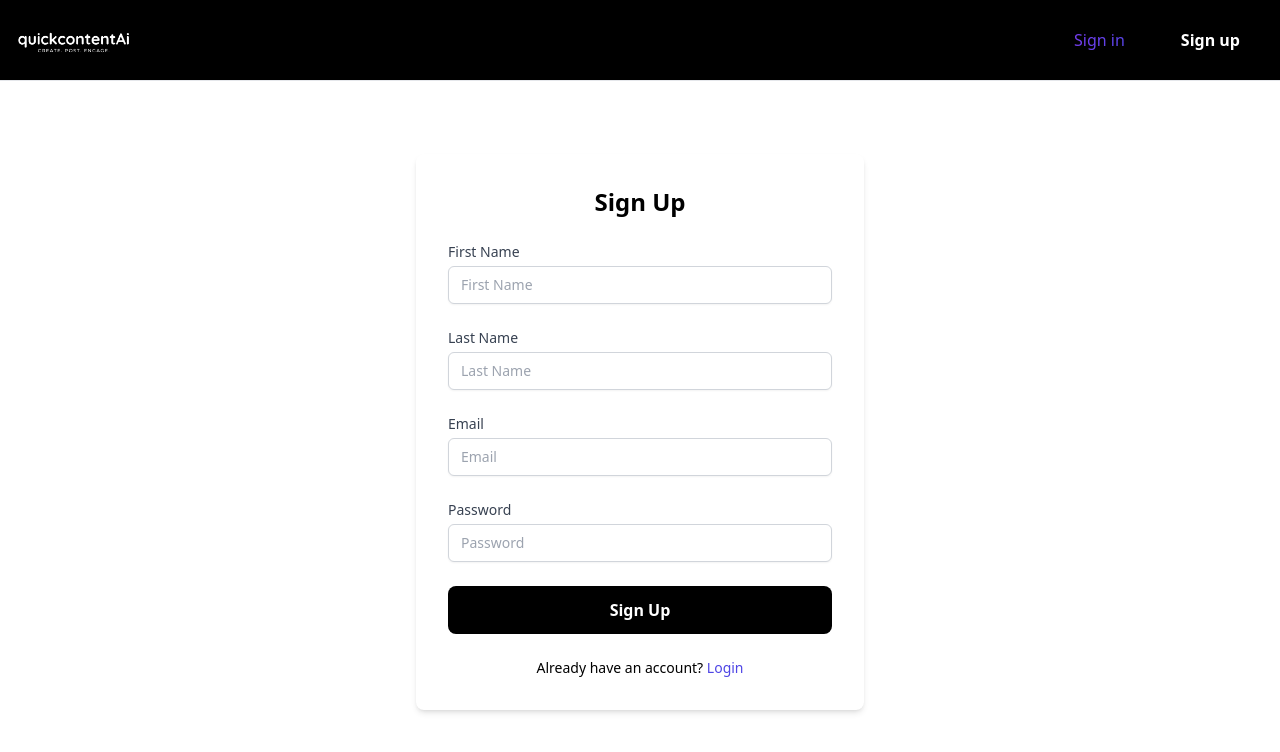
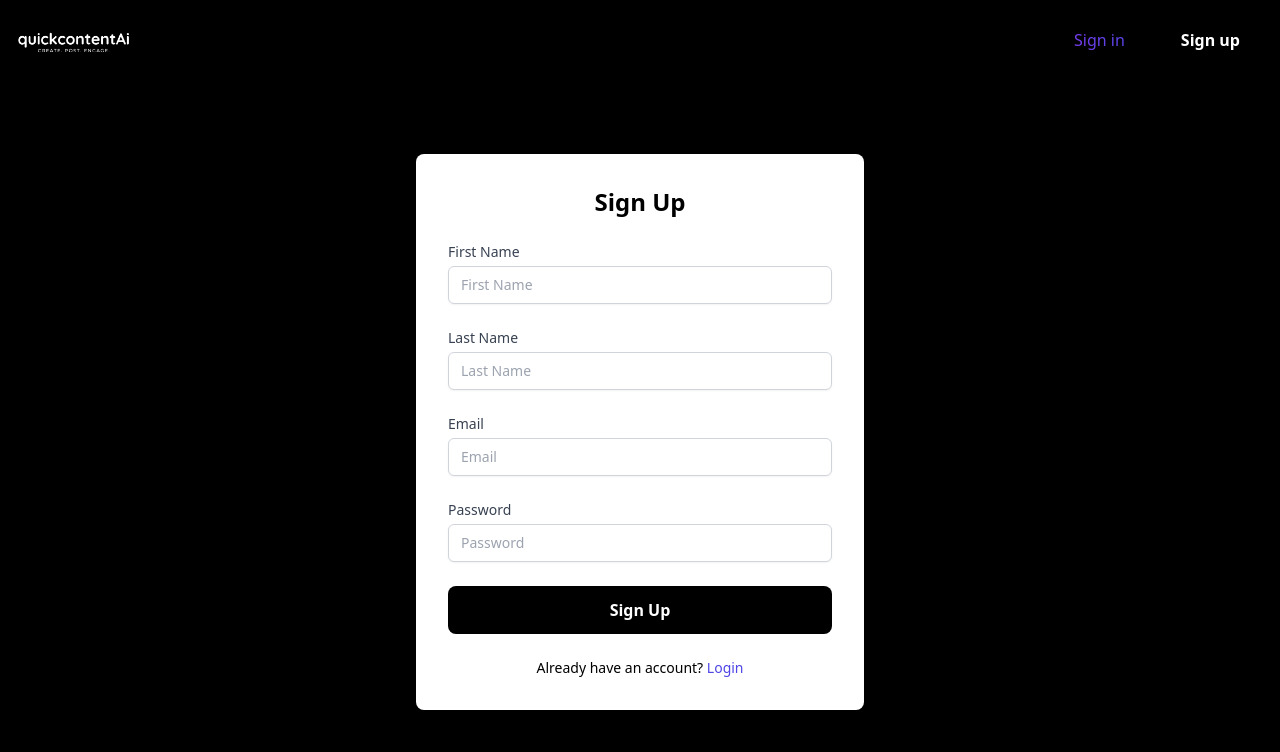
Before and after one commit to AFernandoGonzalez/ai-social-media-post-generator, a React (Vite) app in the folder frontend/: page /signup in a window 1280 px wide. Shown: the top 752 px of the page. Built offline with nearby package versions, Linux system fonts and the light colour scheme; no server answers.

Commit message:
added bg to sign in and sig up page

```diff
--- a/frontend/src/components/Login.jsx
+++ b/frontend/src/components/Login.jsx
@@ -63,7 +63,7 @@ const Login = () => {
   };
 
   return (
-    <div className="min-h-screen pt-20 flex items-center justify-center p-4">
+    <div className="bg-black min-h-screen pt-20 flex items-center justify-center p-4">
       <div className="bg-white p-8 rounded-lg shadow-md w-full max-w-md">
         <h1 className="text-2xl font-bold mb-6 text-center">Login</h1>
         <form onSubmit={handleSubmit}>
--- a/frontend/src/components/Navbar.jsx
+++ b/frontend/src/components/Navbar.jsx
@@ -8,11 +8,11 @@ const Navbar = () => {
   const { currentUser, logout } = useAuth();
 
   return (
-    <nav className="fixed top-0 left-0 right-0 z-10 bg-black p-4 border-b-[1px] border-gray-200 flex items-center justify-between">
+    <nav className="fixed top-0 left-0 right-0 z-10 bg-black p-4  border-gray-200 flex items-center justify-between">
       <div className="flex items-center gap-6">
         <Link to="/" className="lg:block h-[30px] overflow-hidden font-medium">
           <div>
-            <img src={logo} alt="QuickContentAI Logo" className="h-8" /> {/* Add the logo image */}
+            <img src={logo} alt="QuickContentAI Logo" className="h-8" />
           </div>
         </Link>
       </div>
--- a/frontend/src/components/Signup.jsx
+++ b/frontend/src/components/Signup.jsx
@@ -40,7 +40,7 @@ const Signup = () => {
   };
 
   return (
-    <div className="min-h-screen pt-20 flex items-center justify-center p-4">
+    <div className="bg-black min-h-screen pt-20 flex items-center justify-center p-4">
       <div className="bg-white p-8 rounded-lg shadow-md w-full max-w-md">
         <h2 className="text-2xl font-bold mb-6 text-center">Sign Up</h2>
         <form onSubmit={handleSubmit} className="space-y-6">
```
